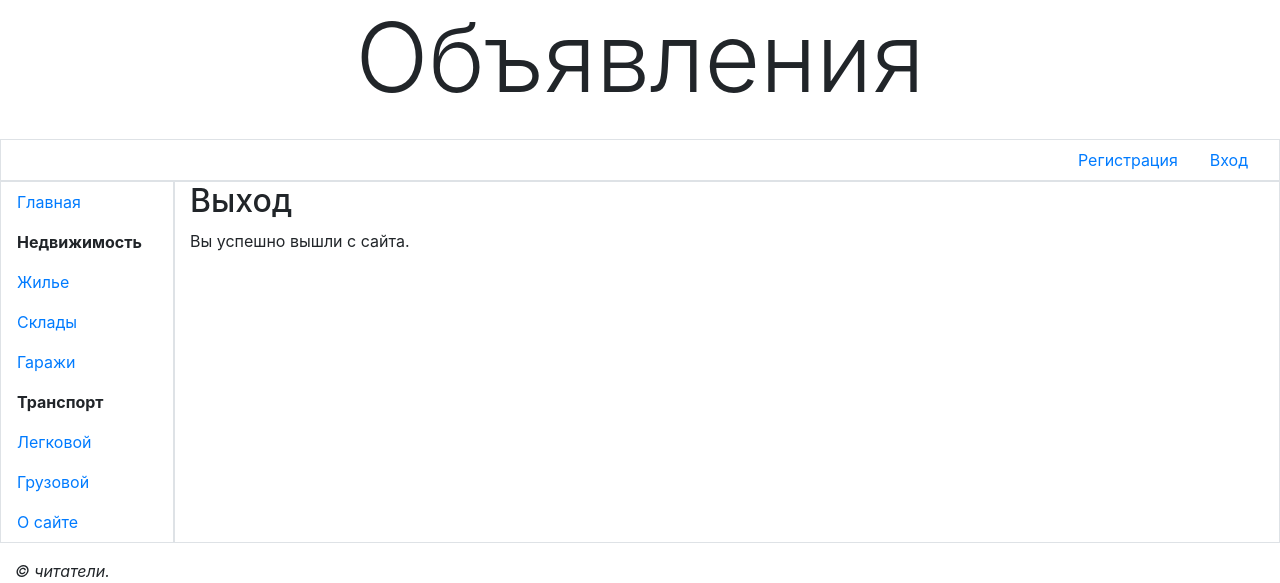
After one commit to Evchap/bboard1, a Django app: page /accounts/logout/ in a window 1280 px wide. The commit adds this page. Shown: the top 583 px of the page. Run offline with Django 3.2, Linux system fonts and the light colour scheme; the visitor is signed in with stand-in values (Sample User, id 1); some libraries are stand-ins or nearby versions.

Commit message:
Created logout page

```diff
--- a/bboard1/bboard1/main/templates/layout/basic.html
+++ b/bboard1/bboard1/main/templates/layout/basic.html
@@ -30,7 +30,7 @@
                         <a class="dropdown-item" href="#">Изменить личные данные</a>
                         <a class="dropdown-item" href="#">Изменить пароль </a>
                         <div class="dropdown-divider"></div>
-                        <a class="dropdown-item" href="#">Выйти</a>
+                        <a class="dropdown-item" href="{% url 'main:logout' %}">Выйти</a>
                         <div class="dropdown-divider"></div>
                         <a class="dropdown-item" href="#">Удалить</a>
                     </div>
--- /dev/null
+++ b/bboard1/bboard1/main/templates/main/logout.html
@@ -0,0 +1,8 @@
+{% extends "layout/basic.html" %}
+
+{% block title %}Выход{% endblock %}
+
+{% block content %}
+<h2>Выход</h2>
+<p>Вы успешно вышли с сайта.</p>
+{% endblock %}
--- a/bboard1/bboard1/main/urls.py
+++ b/bboard1/bboard1/main/urls.py
@@ -1,11 +1,12 @@
 from django.urls import path
 
 from .views import index, profile
-from .views import other_page, BBLoginView
+from .views import other_page, BBLoginView, BBLogoutView
 
 app_name = 'main'
 
 urlpatterns = [
+    path('accounts/logout/', BBLogoutView.as_view(), name='logout'),
     path('accounts/profile/', profile, name='profile'),
     path('accounts/login/', BBLoginView.as_view(), name='login'),
     path('<str:page>/', other_page, name='other'),
--- a/bboard1/bboard1/main/views.py
+++ b/bboard1/bboard1/main/views.py
@@ -4,6 +4,8 @@ from django.template import TemplateDoesNotExist
 from django.template.loader import get_template
 from django.contrib.auth.decorators import login_required
 from django.contrib.auth.views import LoginView, LogoutView
+from django.contrib.auth.mixins import LoginRequiredMixin
+
 
 def index(request):
     return render(request, 'main/index.html')
@@ -22,3 +24,7 @@ class BBLoginView(LoginView):
 @login_required
 def profile(request):
     return render(request, 'main/profile.html')
+
+
+class BBLogoutView(LoginRequiredMixin, LogoutView):
+    template_name = 'main/logout.html'
```
